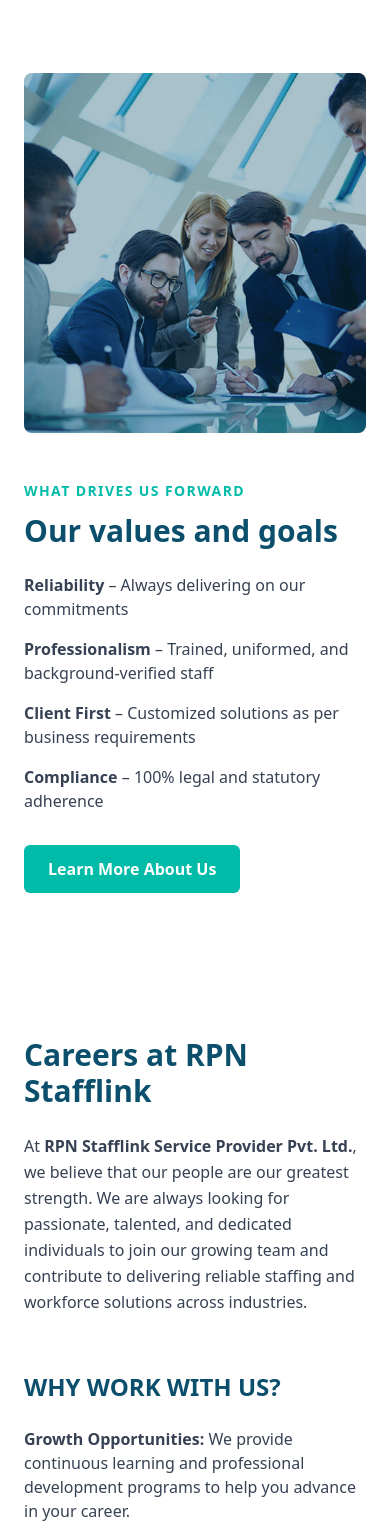
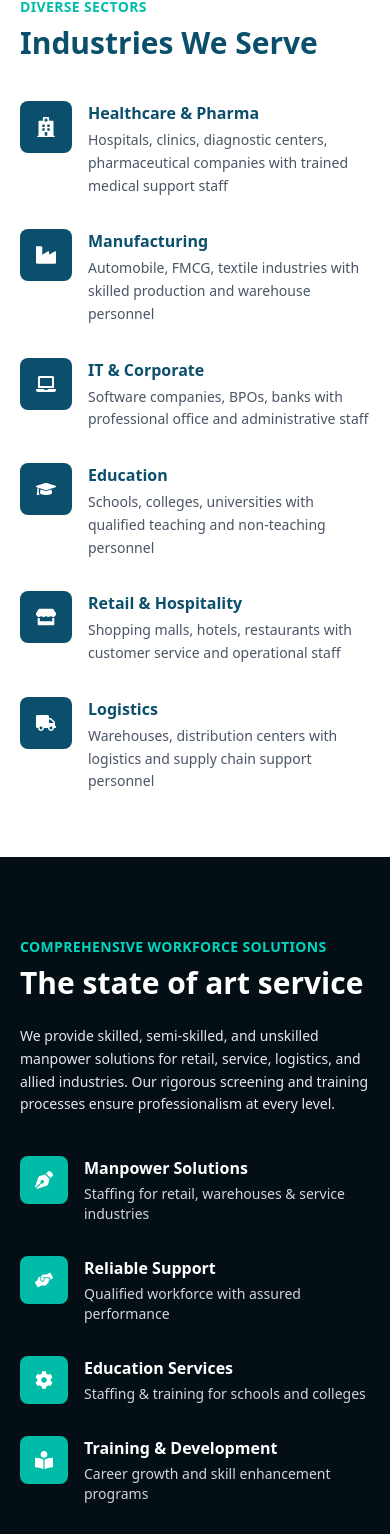
Before and after one commit to Shad-dil/mh-global, a Next.js app: page / in a window 390 px wide. Shown: the part 2500-4034 px from the top of the page. Built offline with nearby package versions, Linux system fonts and the light colour scheme.

Commit message:
designing form

```diff
--- a/app/_components/Carrier.tsx
+++ b/app/_components/Carrier.tsx
@@ -4,7 +4,7 @@
 
 const CareersPage = () => {
   return (
-    <main className="bg-white">
+    <main className="bg-white" id="careers">
       {/* Page Container */}
       <div className="max-w-6xl mx-auto px-6 py-16">
         {/* Page Title */}
--- /dev/null
+++ b/app/_components/IndustriesSection.tsx
@@ -0,0 +1,74 @@
+import {
+  FaHospital,
+  FaIndustry,
+  FaLaptop,
+  FaGraduationCap,
+  FaStore,
+  FaTruck,
+} from "react-icons/fa";
+
+const industries = [
+  {
+    title: "Healthcare & Pharma",
+    desc: "Hospitals, clinics, diagnostic centers, pharmaceutical companies with trained medical support staff",
+    icon: <FaHospital />,
+  },
+  {
+    title: "Manufacturing",
+    desc: "Automobile, FMCG, textile industries with skilled production and warehouse personnel",
+    icon: <FaIndustry />,
+  },
+  {
+    title: "IT & Corporate",
+    desc: "Software companies, BPOs, banks with professional office and administrative staff",
+    icon: <FaLaptop />,
+  },
+  {
+    title: "Education",
+    desc: "Schools, colleges, universities with qualified teaching and non-teaching personnel",
+    icon: <FaGraduationCap />,
+  },
+  {
+    title: "Retail & Hospitality",
+    desc: "Shopping malls, hotels, restaurants with customer service and operational staff",
+    icon: <FaStore />,
+  },
+  {
+    title: "Logistics",
+    desc: "Warehouses, distribution centers with logistics and supply chain support personnel",
+    icon: <FaTruck />,
+  },
+];
+
+export default function IndustriesSection() {
+  return (
+    <section className="bg-white py-16 md:hidden sm:block">
+      <div className="px-5 max-w-5xl mx-auto">
+        <p className="text-teal-500 text-sm font-semibold uppercase tracking-wide mb-2">
+          Specialized workforce solutions across diverse sectors
+        </p>
+
+        <h2 className="text-3xl font-extrabold text-[#0b4f6c] mb-10">
+          Industries We Serve
+        </h2>
+
+        <div className="space-y-8">
+          {industries.map((item, i) => (
+            <div key={i} className="flex gap-4 items-start">
+              <div className="min-w-[52px] min-h-[52px] bg-[#0b4f6c] text-white rounded-lg flex items-center justify-center text-xl">
+                {item.icon}
+              </div>
+
+              <div>
+                <h3 className="font-bold text-[#0b4f6c]">{item.title}</h3>
+                <p className="text-gray-600 mt-1 text-sm leading-relaxed">
+                  {item.desc}
+                </p>
+              </div>
+            </div>
+          ))}
+        </div>
+      </div>
+    </section>
+  );
+}
--- a/app/_components/Services.tsx
+++ b/app/_components/Services.tsx
@@ -1,4 +1,6 @@
 import React from "react";
+import IndustriesSection from "./IndustriesSection";
+import ServicesOverview from "./ServicesOverview";
 
 const services = [
   {
@@ -60,6 +62,8 @@
           ))}
         </div>
       </div>
+      <IndustriesSection />
+      <ServicesOverview />
     </section>
   );
 };
--- /dev/null
+++ b/app/_components/ServicesOverview.tsx
@@ -0,0 +1,82 @@
+import {
+  FaPenNib,
+  FaHandsHelping,
+  FaCog,
+  FaBookReader,
+  FaUsers,
+  FaBriefcase,
+} from "react-icons/fa";
+
+const services = [
+  {
+    title: "Manpower Solutions",
+    desc: "Staffing for retail, warehouses & service industries",
+    icon: <FaPenNib />,
+  },
+  {
+    title: "Reliable Support",
+    desc: "Qualified workforce with assured performance",
+    icon: <FaHandsHelping />,
+  },
+  {
+    title: "Education Services",
+    desc: "Staffing & training for schools and colleges",
+    icon: <FaCog />,
+  },
+  {
+    title: "Training & Development",
+    desc: "Career growth and skill enhancement programs",
+    icon: <FaBookReader />,
+  },
+  {
+    title: "Dedicated Team",
+    desc: "Expert HR, trainers & administrative staff",
+    icon: <FaUsers />,
+  },
+  {
+    title: "Consultancy Services",
+    desc: "Recruitment, outsourcing & strategic solutions",
+    icon: <FaBriefcase />,
+  },
+];
+
+export default function ServicesOverview() {
+  return (
+    <section className="relative py-20 bg-[#071f2a] text-white md:hidden sm:block">
+      {/* overlay */}
+      <div className="absolute inset-0 bg-black/50" />
+
+      <div className="relative z-10 px-5 max-w-5xl mx-auto">
+        <p className="text-teal-400 text-sm font-semibold uppercase tracking-wide mb-2">
+          Comprehensive workforce solutions
+        </p>
+
+        <h2 className="text-3xl font-extrabold mb-6">
+          The state of art service
+        </h2>
+
+        <p className="text-gray-200 leading-relaxed mb-10 text-sm">
+          We provide skilled, semi-skilled, and unskilled manpower solutions for
+          retail, service, logistics, and allied industries. Our rigorous
+          screening and training processes ensure professionalism at every
+          level.
+        </p>
+
+        <div className="space-y-8">
+          {services.map((item, i) => (
+            <div key={i} className="flex gap-4 items-start">
+              <div className="min-w-[48px] min-h-[48px] bg-teal-500 text-white rounded-lg flex items-center justify-center text-lg">
+                {item.icon}
+              </div>
+
+              <div>
+                <h4 className="font-bold">{item.title}</h4>
+                <p className="text-gray-300 text-sm mt-1">{item.desc}</p>
+              </div>
+            </div>
+          ))}
+        </div>
+      </div>
+    </section>
+  );
+}
--- a/app/page.tsx
+++ b/app/page.tsx
@@ -13,6 +13,7 @@
       <Navbar />
       <Hero />
       <ServicesCards />
+
       <ValuesSection />
       <CareersPage />
     </>
```
